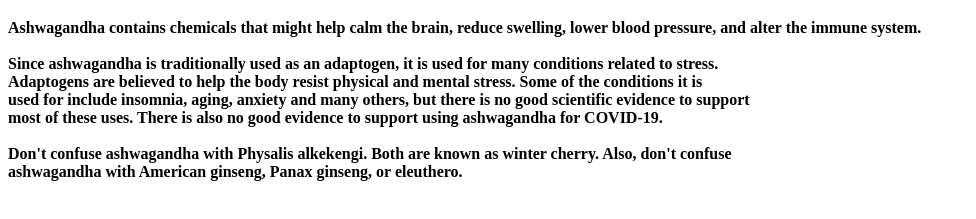
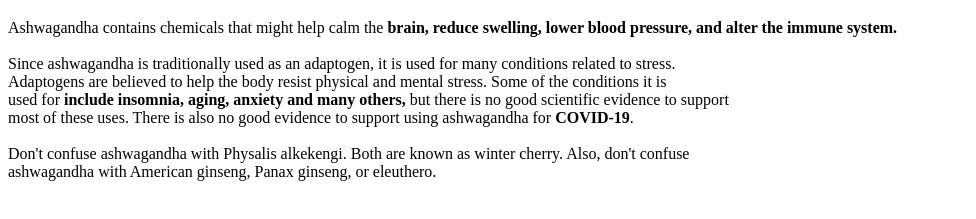
Before and after one commit to riyan5504/Practice_Assignment, a plain HTML site: page index.html in a window 1280 px wide. Shown: the part 389-608 px from the top of the page, without its empty margins (0-976 px from the left). Drawn offline with Linux system fonts and the light colour scheme.

Commit message:
Practice Class

```diff
--- a/practice.html
+++ b/index.html
@@ -9,7 +9,6 @@
         <img src="Ashoghondha.jpg" height="320" width="190">
                     <iframe width="320" height="280" src="https://www.youtube.com/embed/aSZ-T2V--Rg?si=fmf2K9eKOoaNJX0u"></iframe>
         <br><br>
-        <b
         <span>Ashwagandha contains chemicals that might help calm the <b>brain, reduce swelling, lower blood pressure, and alter the immune system.</b><br>
 
             <br>Since ashwagandha is traditionally used as an adaptogen, it is used for many conditions related to stress.<br>
```
